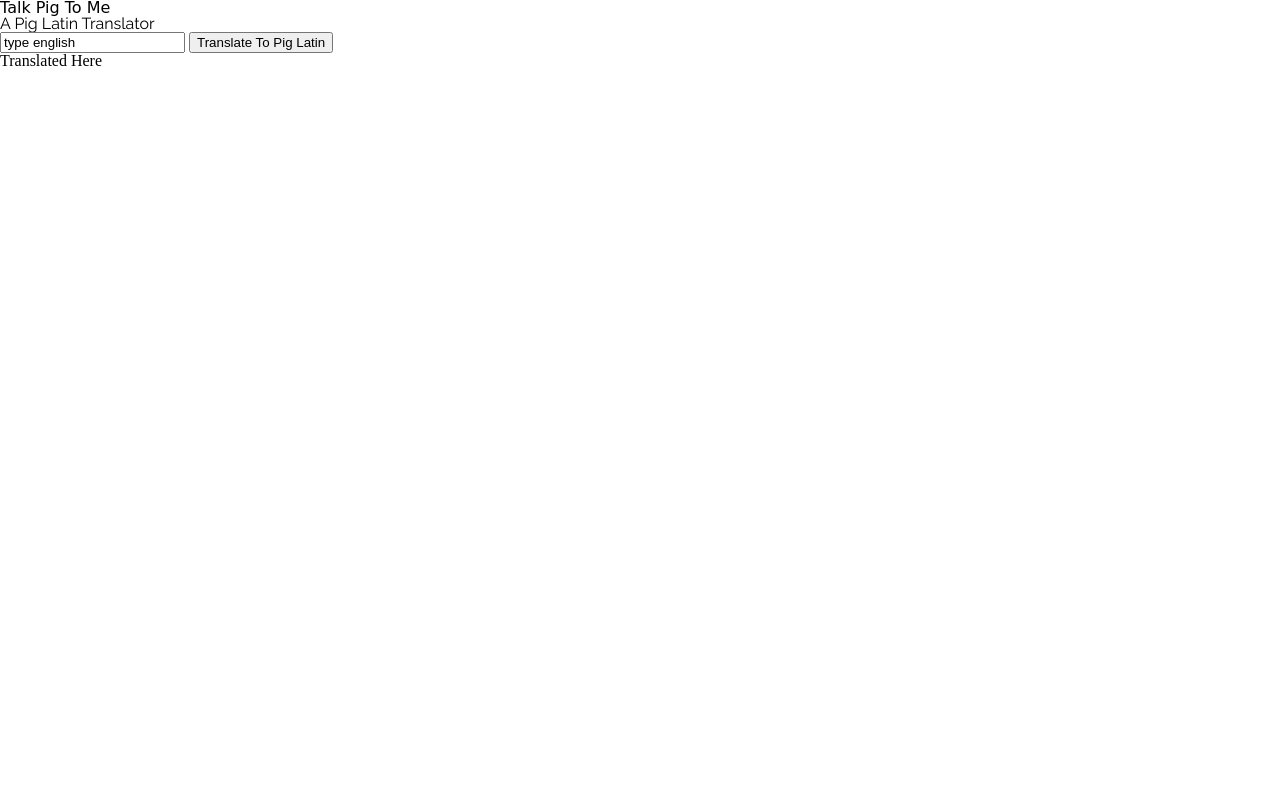
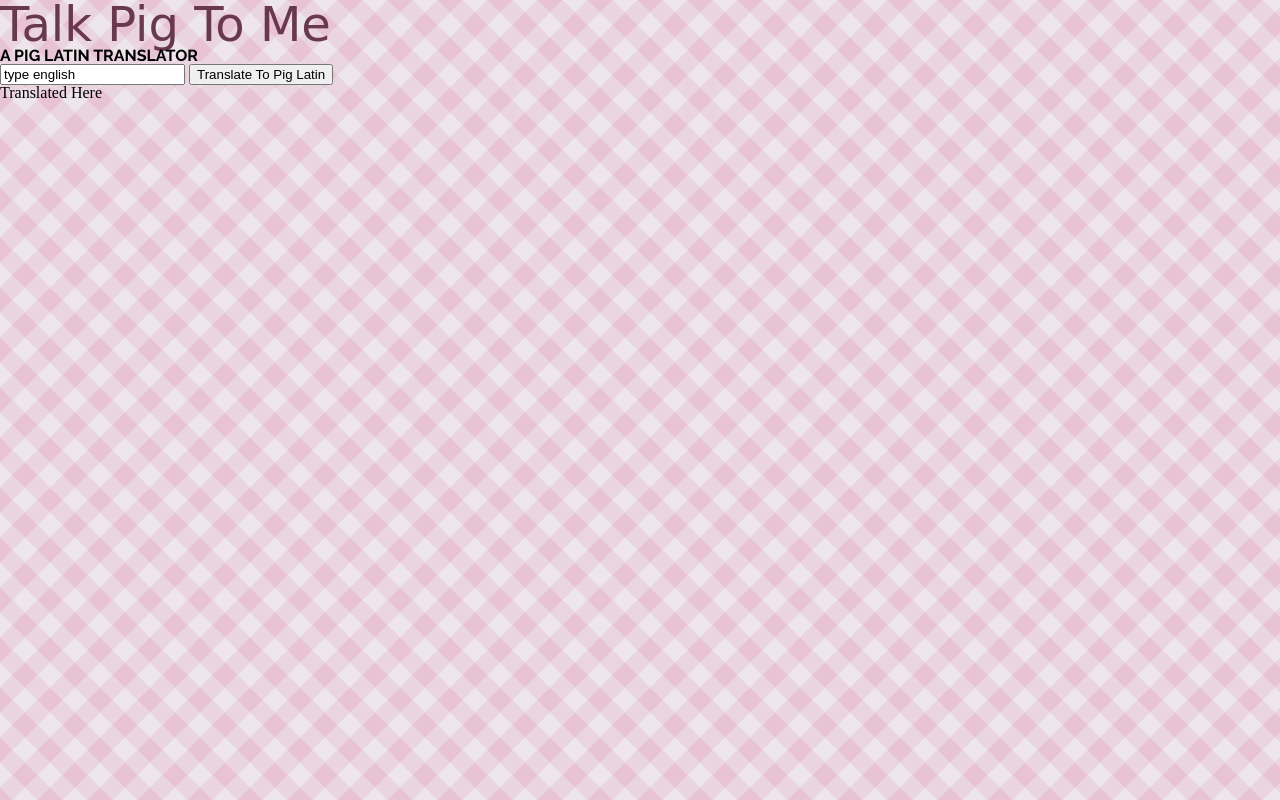
Before and after one commit to herrolisa/pig-latin-translator, a website: page index.html in a window 1280 px wide. Drawn offline with Linux system fonts and the light colour scheme; a web font is replaced by a local one.

Commit message:
update font, background

```diff
--- a/css/styles.css
+++ b/css/styles.css
@@ -1,5 +1,5 @@
 /**** IMPORT GOOGLE FONT ****/
-@import url('https://fonts.googleapis.com/css?family=Raleway|Rye');
+@import url('https://fonts.googleapis.com/css?family=Raleway:400,400i,700|Rye');
 
 /**** RESET ALL DEFAULT STYLES ****/
 /* http://meyerweb.com/eric/tools/css/reset/
@@ -52,10 +52,22 @@ table {
 }
 
 /**** CUSTOM STYLES ****/
+body{
+  background-color: #E8C3D4;
+  background-image: url(../img/pink-gingham.jpg);
+}
+
 h1{
   font-family: 'Rye', cursive;
   font-weight: 400;
+  font-size: 3rem;
+  color: #68384F;
 }
 h2, h3, h4, h5, h6, p{
   font-family: 'Raleway', sans-serif;
 }
+
+.page-title h2{
+  font-weight: bold;
+  text-transform: uppercase;
+}
```
